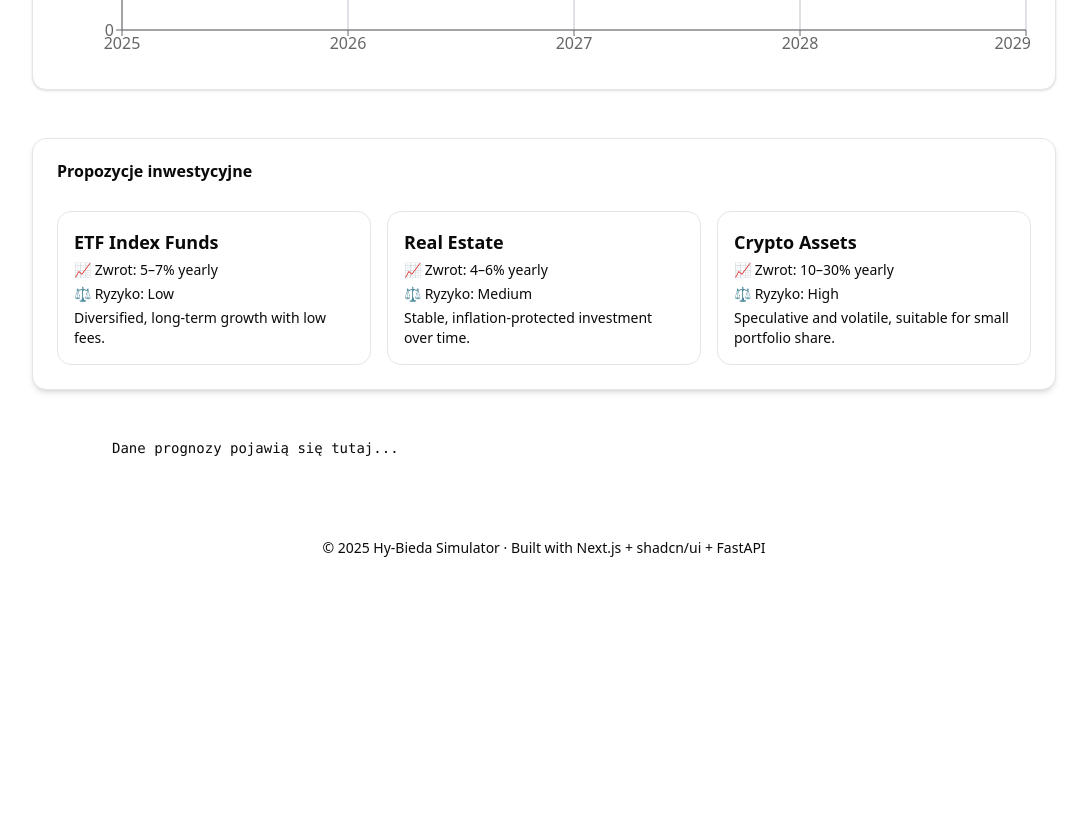
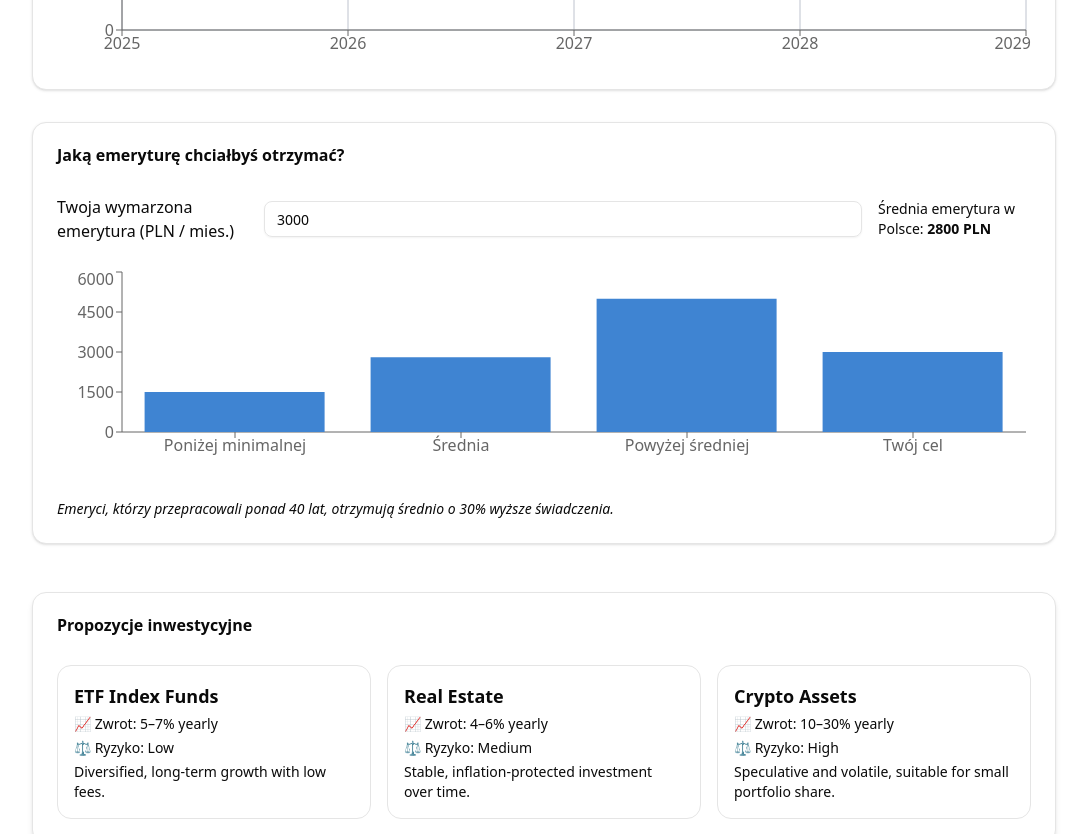
Before and after one commit to bieda-team/hy-bieda-simulator, a Next.js app in the folder frontend/: page / in a window 1280 px wide. Shown: the part 1160-1994 px from the top of the page, without its empty margins (96-1183 px from the left). Before the commit the page ends 1758 px from the top, so only its background shows below. Built offline with nearby package versions, Linux system fonts and the light colour scheme.

Commit message:
Desired pension module - 4. Wymagania zaawansowane

```diff
--- a/frontend/src/app/page.tsx
+++ b/frontend/src/app/page.tsx
@@ -21,6 +21,8 @@ import {
   Tooltip,
   ResponsiveContainer,
 } from 'recharts'
+import DesiredPensionInput from '@/components/DesiredPensionInput'
+
 
 export default function LandingPage() {
   const [loading, setLoading] = useState(false)
@@ -247,6 +249,9 @@ export default function LandingPage() {
         </CardContent>
       </Card>
 
+      <DesiredPensionInput />
+
+
       {/* Investing Options */}
       <Card className="mt-12 w-full max-w-5xl shadow-md border border-zus-gray">
         <CardHeader><CardTitle className="text-zus-dark-blue">Propozycje inwestycyjne</CardTitle></CardHeader>
--- /dev/null
+++ b/frontend/src/components/DesiredPensionInput.tsx
@@ -0,0 +1,96 @@
+'use client'
+
+import { useState, useEffect } from 'react'
+import { Card, CardHeader, CardContent, CardTitle } from '@/components/ui/card'
+import { Input } from '@/components/ui/input'
+import { Tooltip } from '@/components/ui/tooltip'
+import { BarChart, Bar, XAxis, YAxis, Tooltip as RechartsTooltip, ResponsiveContainer } from 'recharts'
+
+interface PensionGroup {
+  label: string
+  amount: number
+  description: string
+}
+
+const pensionGroups: PensionGroup[] = [
+  {
+    label: 'Poniżej minimalnej',
+    amount: 1500,
+    description:
+      'Świadczeniobiorcy otrzymujący emeryturę w wysokości poniżej minimalnej wykazywali się niską aktywnością zawodową, nie przepracowali minimum 25 lat dla mężczyzn i 20 lat dla kobiet.',
+  },
+  {
+    label: 'Średnia',
+    amount: 2800,
+    description: 'Średnia emerytura w Polsce dla osób pracujących standardowo.',
+  },
+  {
+    label: 'Powyżej średniej',
+    amount: 5000,
+    description: 'Wyższe świadczenia, zwykle osoby z długim stażem zawodowym i wysokimi zarobkami.',
+  },
+]
+
+const randomFacts = [
+  'Czy wiesz, że najwyższą emeryturę w Polsce otrzymuje mieszkaniec województwa śląskiego, wysokość jego emerytury to 25 000 zł, pracował przez 45 lat, nie był nigdy na zwolnieniu lekarskim.',
+  'Najczęstsza wysokość emerytury w Polsce wynosi około 2 800 zł.',
+  'Emeryci, którzy przepracowali ponad 40 lat, otrzymują średnio o 30% wyższe świadczenia.',
+]
+
+export default function DesiredPensionInput() {
+  const [desiredAmount, setDesiredAmount] = useState(3000)
+  const [fact, setFact] = useState('')
+
+  useEffect(() => {
+    const randomIndex = Math.floor(Math.random() * randomFacts.length)
+    setFact(randomFacts[randomIndex])
+  }, [])
+
+  const data = pensionGroups.map((g) => ({
+    label: g.label,
+    amount: g.amount,
+    type: g.label,
+  }))
+
+  return (
+    <Card className="max-w-5xl w-full mt-8 border border-zus-gray">
+      <CardHeader>
+        <CardTitle className="text-zus-dark-blue">Jaką emeryturę chciałbyś otrzymać?</CardTitle>
+      </CardHeader>
+      <CardContent className="grid gap-6">
+        {/* Input */}
+        <div className="flex flex-col sm:flex-row items-start sm:items-center gap-4">
+          <label className="text-zus-dark-blue font-medium">Twoja wymarzona emerytura (PLN / mies.)</label>
+          <Input
+            type="number"
+            min={0}
+            value={desiredAmount}
+            onChange={(e) => setDesiredAmount(Number(e.target.value))}
+            className="border border-zus-gray focus:border-zus-blue focus:ring-zus-blue"
+          />
+          <p className="text-zus-dark-blue text-sm">
+            Średnia emerytura w Polsce: <span className="font-semibold">{pensionGroups[1].amount} PLN</span>
+          </p>
+        </div>
+
+        {/* Chart */}
+        <ResponsiveContainer width="100%" height={200}>
+          <BarChart data={[...data, { label: 'Twój cel', amount: desiredAmount }]}>
+            <XAxis dataKey="label" />
+            <YAxis />
+            <RechartsTooltip
+              formatter={(value: number, name: string, props: any) => {
+                const group = pensionGroups.find((g) => g.label === props.payload.label)
+                return group ? [value, group.description] : [value, 'Twój cel']
+              }}
+            />
+            <Bar dataKey="amount" fill="#3F84D2" />
+          </BarChart>
+        </ResponsiveContainer>
+
+        {/* Random Fact */}
+        <p className="text-zus-dark-blue italic text-sm mt-2">{fact}</p>
+      </CardContent>
+    </Card>
+  )
+}
```
